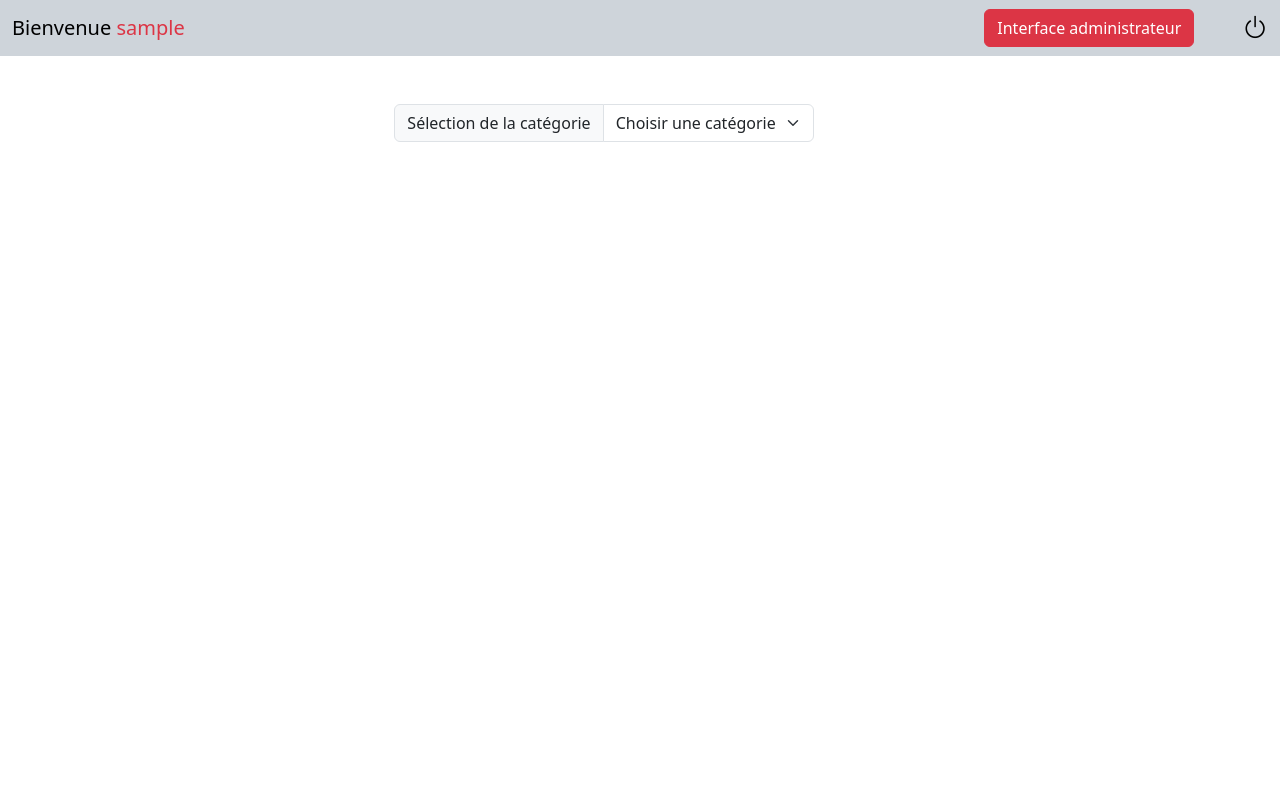
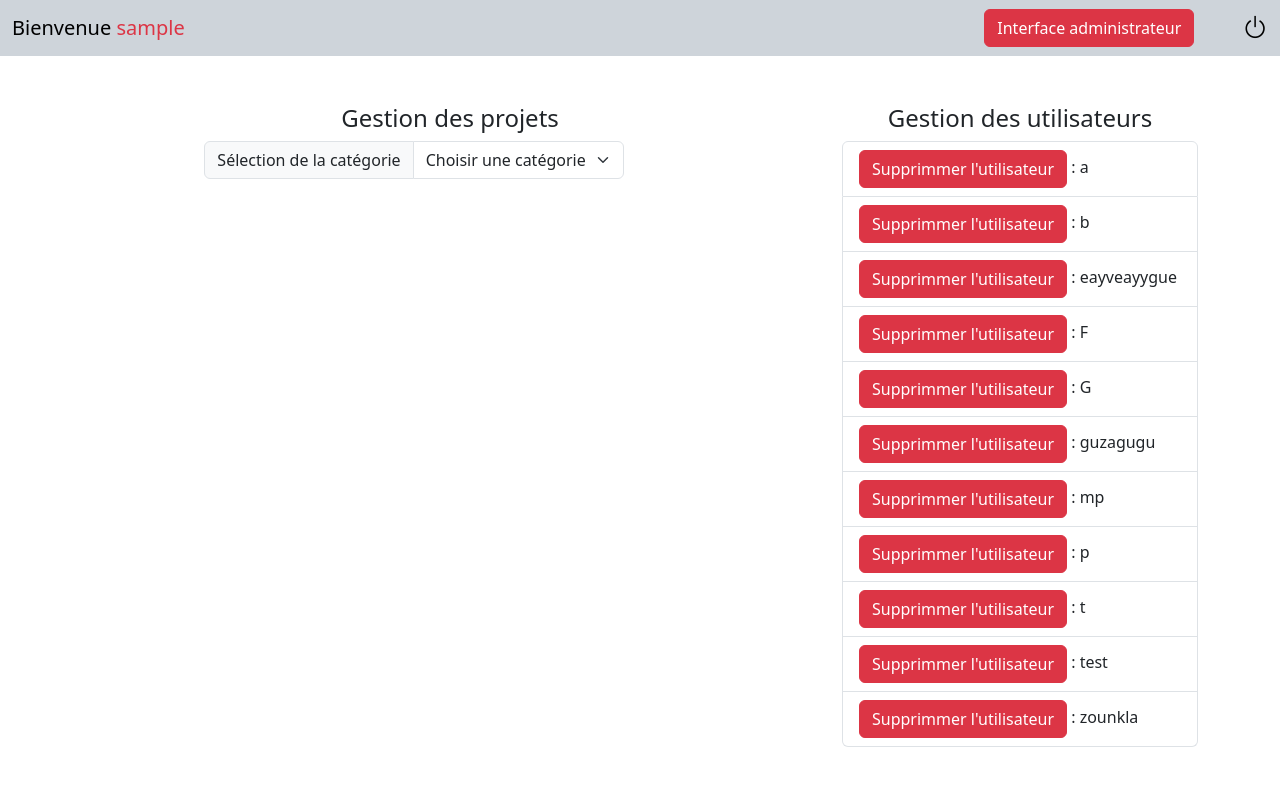
Before and after one commit to Erwann27/Terminologio, a PHP site: page /admin.php in a window 1280 px wide. Shown: the top 786 px of the page. Run offline with PHP 8.4, Linux system fonts and the light colour scheme; the visitor is signed in with stand-in values (Sample User, id 1); data comes from the database, SQL or seed files in the repository.

Commit message:
Admin can remove users

```diff
--- /dev/null
+++ b/src/Controller/deleteUser.php
@@ -0,0 +1,5 @@
+<?php
+
+require_once("../Model/User.php");
+
+User::removeUser($_GET["user"]);
--- /dev/null
+++ b/src/Controller/showUsers.php
@@ -0,0 +1,7 @@
+<?php
+require_once("Model/User.php");
+
+function getUsersList() {
+    $list = User::getAllUsers();
+    return $list;
+}
--- a/src/Model/User.php
+++ b/src/Model/User.php
@@ -40,4 +40,19 @@ class User extends Model {
         $query = $this->connexion->prepare($sql);
         $query->execute([$username, $password]);
     }
+
+    public static function getAllUsers():Array {
+        $sql = "SELECT username FROM User";
+        $connexion = new PDO("mysql:host=database;dbname=main", "root", "password");
+        $query = $connexion->prepare($sql);
+        $query->execute();
+        return $query->fetchAll();
+    }
+
+    public static function removeUser(String $username):void{
+        $sql = "DELETE FROM User WHERE `username` = ?";
+        $connexion = new PDO("mysql:host=database;dbname=main", "root", "password");
+        $query = $connexion->prepare($sql);
+        $query->execute([$username]);
+    }
 }
--- a/src/admin.php
+++ b/src/admin.php
@@ -4,6 +4,7 @@ if (!isset($_SESSION["is_admin"])) {
 }
 require_once("Controller/category.php");
 require_once("Controller/language.php");
+require_once("Controller/showUsers.php");
 ?>
 
 <!DOCTYPE html>
@@ -29,11 +30,15 @@ require_once("Controller/language.php");
     <script src="js/printLanguagesFromProject.js"></script>
     <script src="js/deleteCaption.js"></script>
     <script src="js/admin.js"></script>
+    <script src="js/deleteUser.js"></script>
 </head>
 
 <body>
     <?php include_once("navbar.php") ?>
-    <div class="container-fluid">
+    <div class="container">
+        <div class="row">
+            <div class="col-8">
+                <h1 class="text-center fs-4">Gestion des projets</h1>
                 <div class="row justify-content-md-center">
                     <div class="col-md-auto">
                         <div class="input-group">
@@ -77,13 +82,12 @@ require_once("Controller/language.php");
                                         <button type="button" class="btn btn-primary"
                                             data-bs-dismiss="modal">Abandonner</button>
                                         <input type="submit" class="btn btn-danger" value="Définitivement supprimmer"
-                                    onclick="removeProject();"></input>
+                                            onclick="removeProject();">
                                     </div>
                                 </div>
                             </div>
                         </div>
 
-            </div>
                     </div>
                 </div>
                 <br>
@@ -96,6 +100,27 @@ require_once("Controller/language.php");
                         <legend class="w-auto">Terminologies</legend>
                     </fieldset>
                 </div>
+            </div>
+            <div class="col-4">
+                <h1 class="text-center fs-4">Gestion des utilisateurs</h1>
+                <div class="overflow-y-scroll" style="max-height: 100%;">
+                    <ul id="userList" class="list-group">
+                        <?php
+                        $list = getUsersList();
+                        foreach ($list as $user) {
+                            ?>
+                            <li id="user<?php echo $user[0]; ?>" class="list-group-item">
+                                <button class="btn btn-danger" onclick="deleteUser('<?php echo $user[0];?>');">Supprimmer l'utilisateur</button>
+                                <?php echo " : " . $user[0]; ?>
+                            </li>
+                        <?
+                        }
+                        ?>
+                    </ul>
+                </div>
+            </div>
+        </div>
+    </div>
 </body>
 
 </html>
--- /dev/null
+++ b/src/js/deleteUser.js
@@ -0,0 +1,18 @@
+var xhr = createXhrObject();
+if (!xhr) {
+    window.alert("Objet XMLHTTPRequest non pris en charge par votre navigateur");
+}
+
+function deleteUser(username){
+    console.log(username);
+    var url = "Controller/deleteUser.php?user=" + username;
+    xhr.open("GET", url, false);
+    xhr.send(null);
+
+    if (xhr.readyState == 4) {
+        if (xhr.status == 200) {
+            let node = document.getElementById("user" + username);
+            document.getElementById("userList").removeChild(node);
+        }
+    }
+}
--- a/src/js/script.js
+++ b/src/js/script.js
@@ -8,7 +8,7 @@ function update() {
     var category = document.getElementById("category-selection");
     var value = category.options[category.selectedIndex].text;
     var url = "Controller/projects.php?category=" + value;
-    xhr.open("GET", url, true);
+    xhr.open("GET", url, false);
     xhr.send(null);
 }
 
@@ -17,6 +17,8 @@ function updateData() {
         if (xhr.status == 200) {
             var result = xhr.responseText;
             document.getElementById("project-selection").innerHTML = result;
+        } else {
+            console.log("error");
         }
     }
 
--- a/src/navbar.php
+++ b/src/navbar.php
@@ -18,8 +18,8 @@
                     if (!isset($_SESSION["is_admin"])) {
                         ?>
                         <div id="create-project-container" class="me-5">
-                            <input type="button" value="Créer un nouveau projet" class="form-control btn btn-success" data-bs-toggle="offcanvas"
-                                data-bs-target="#offcanvasScrolling" aria-controls="offcanvasScrolling">
+                            <input type="button" value="Créer un nouveau projet" class="form-control btn btn-success"
+                                data-bs-toggle="offcanvas" data-bs-target="#offcanvasScrolling" aria-controls="offcanvasScrolling">
 
                             <div class="offcanvas offcanvas-end" data-bs-scroll="true" data-bs-backdrop="true" tabindex="-1"
                                 id="offcanvasScrolling" aria-labelledby="offcanvasScrollingLabel">
@@ -84,4 +84,5 @@
                 }
                 ?>
         </div>
+    </div>
 </nav>
```
Lines whose indentation alone changed are shown as unchanged.
